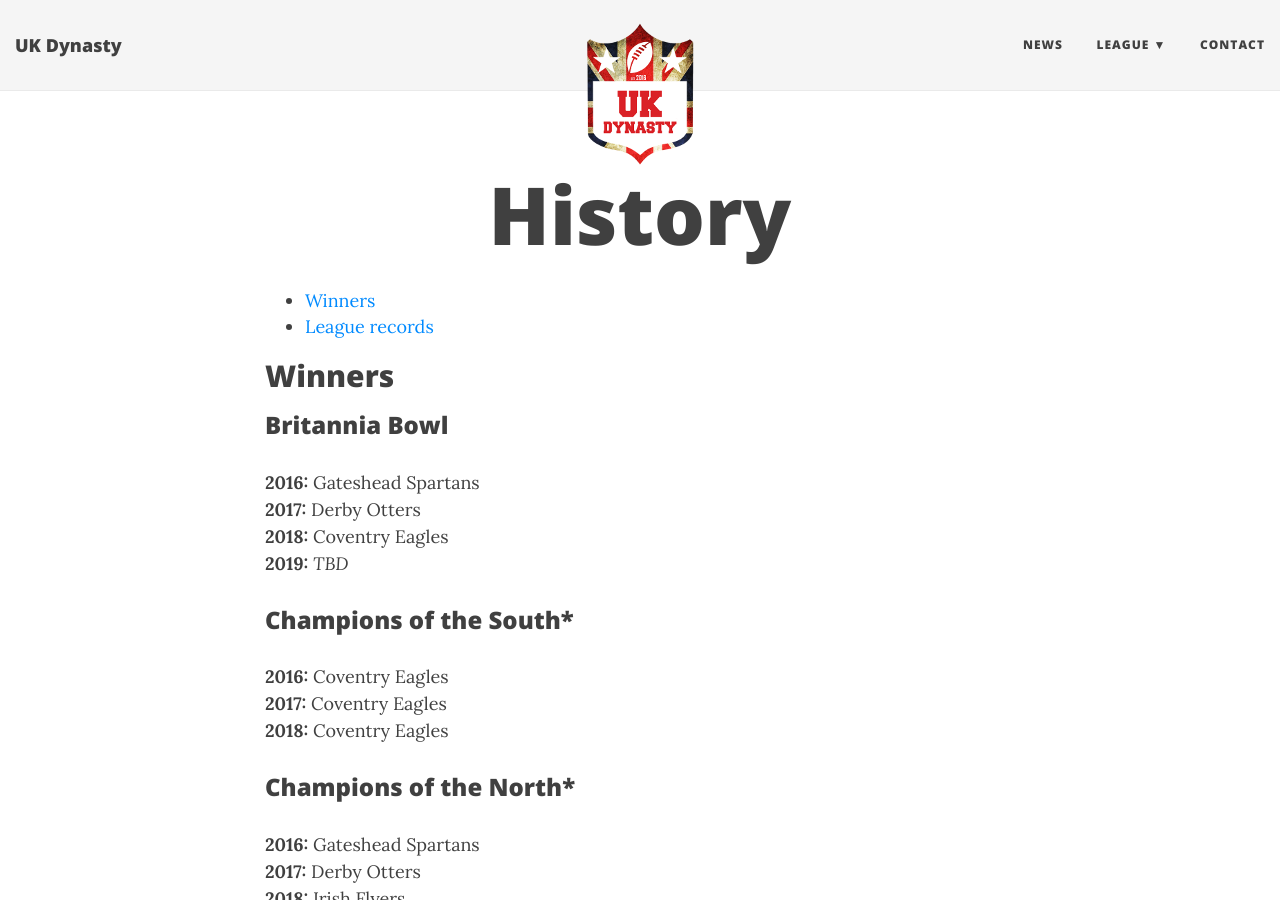
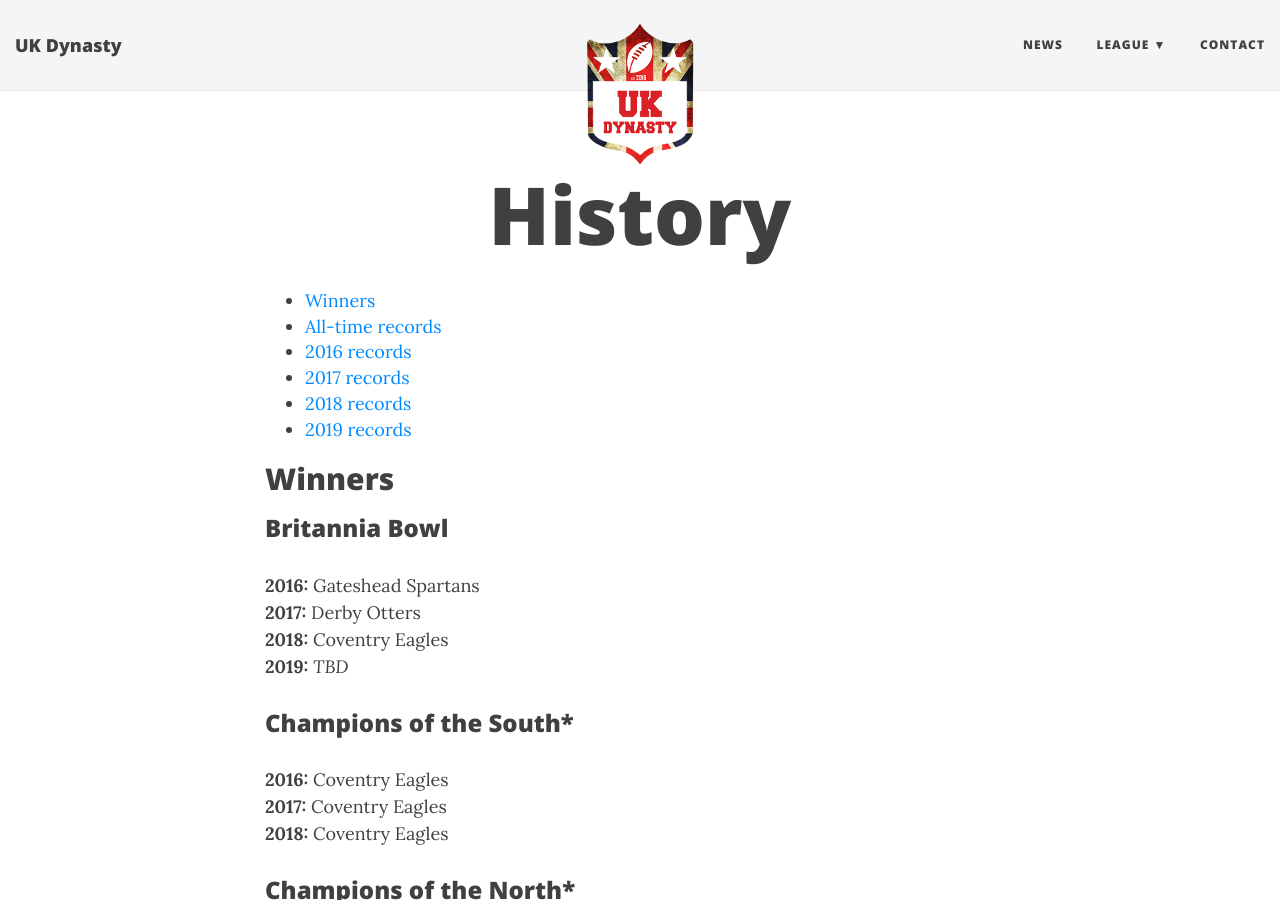
Before and after one commit to UKDynasty/ukdynasty.github.io, a Jekyll site: the page built from history/index.md, in a window 1280 px wide and 900 px high. Built offline with Jekyll 4.4.1, drawn with Linux system fonts in a browser that asks for light colours; nearby versions of some CDN libraries.

Commit message:
Add anchors

```diff
--- a/history/index.md
+++ b/history/index.md
@@ -6,7 +6,11 @@ published: true
 ---
 
 - [Winners](#winners)
-- [League records](#records)
+- [All-time records](#all-time-records)
+- [2016 records](#2016)
+- [2017 records](#2017)
+- [2018 records](#2018)
+- [2019 records](#2019)
 
 ## Winners
 
```
